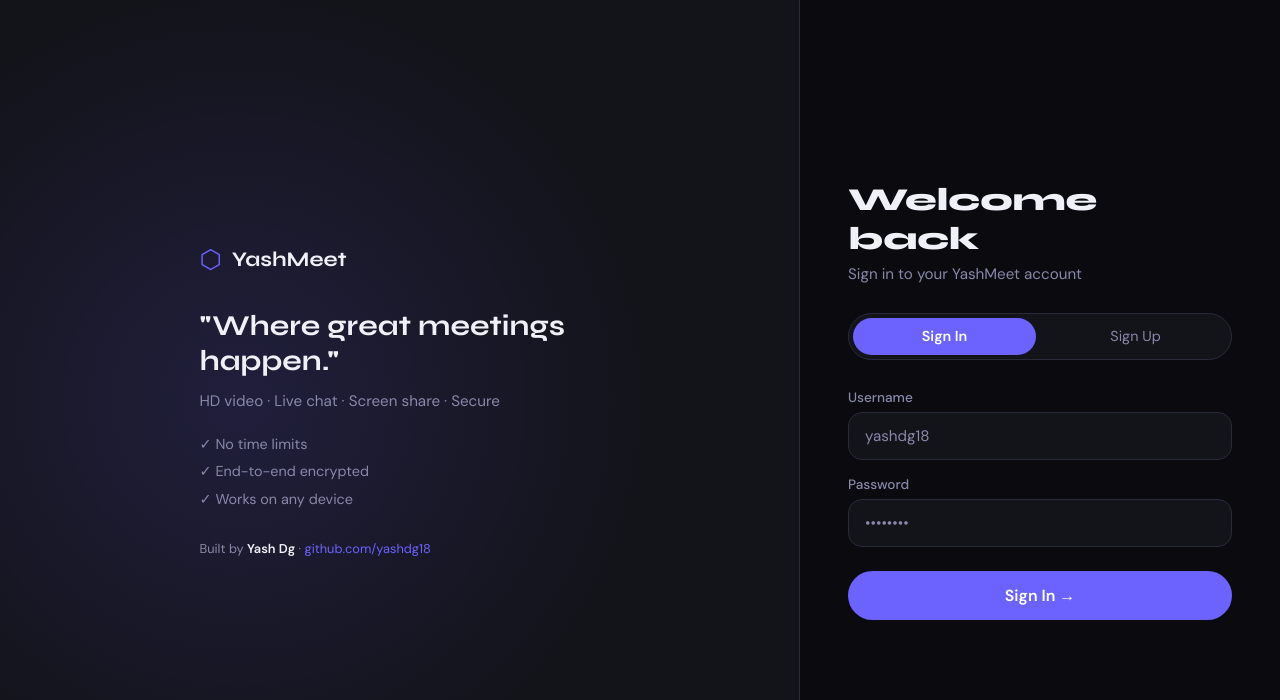
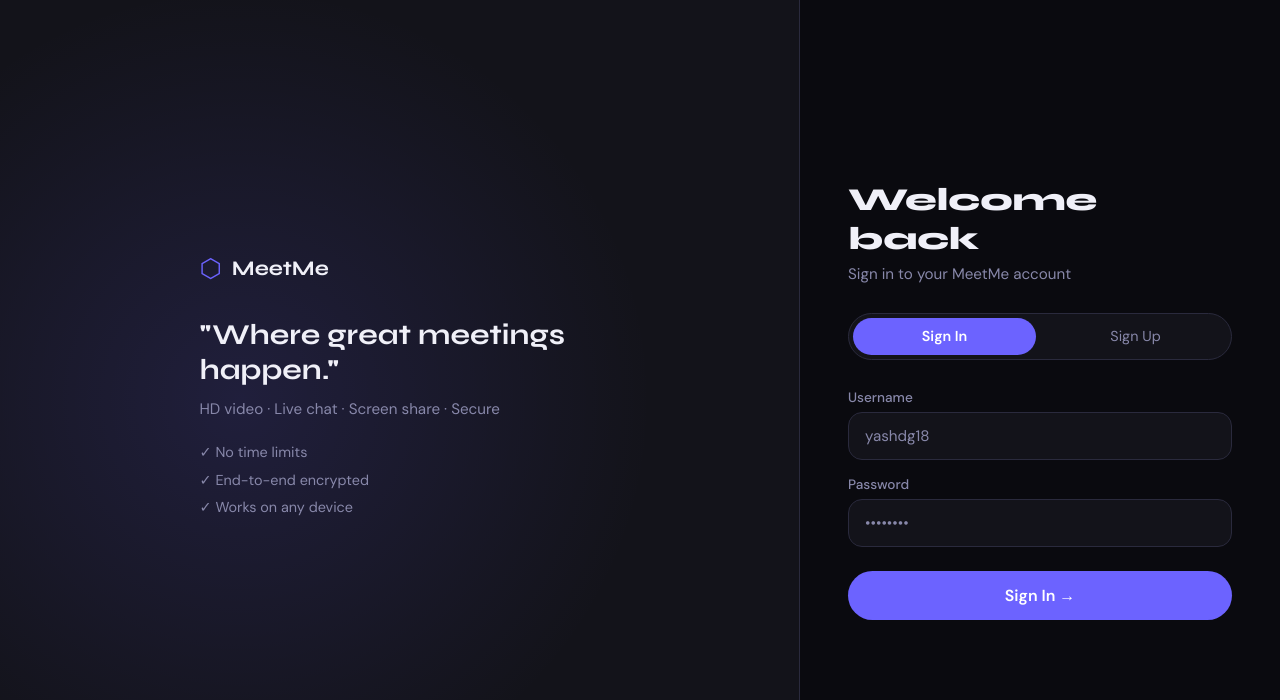
Before and after one commit to yashdg18/Video_Call, a React (Create React App) app in the folder frontend/: page /auth in a window 1280 px wide. Shown: the top 700 px of the page. Built offline with nearby package versions, Linux system fonts and the light colour scheme.

Commit message:
chnage name

```diff
--- a/frontend/public/index.html
+++ b/frontend/public/index.html
@@ -24,7 +24,7 @@
       work correctly both with client-side routing and a non-root public URL.
       Learn how to configure a non-root public URL by running `npm run build`.
     -->
-    <title>YashMeet - Video Calling by Yash Dg</title>
+    <title>MeetMe - Video Calling by Yash Dg</title>
   </head>
   <body>
     <noscript>You need to enable JavaScript to run this app.</noscript>
--- a/frontend/src/pages/VideoMeet.jsx
+++ b/frontend/src/pages/VideoMeet.jsx
@@ -300,7 +300,7 @@ export default function VideoMeetComponent() {
         <div className="lobby-card">
           <div className="nav-logo" style={{justifyContent:'center', marginBottom:'1.5rem'}}>
             <span className="logo-icon">⬡</span>
-            <span className="logo-text">YashMeet</span>
+            <span className="logo-text">MeetMe</span>
           </div>
           <h2 className="lobby-title">Join Meeting</h2>
           <p className="lobby-sub">Enter your name to join this video call</p>
@@ -329,7 +329,7 @@ export default function VideoMeetComponent() {
       <div className="meet-topbar">
         <div className="nav-logo">
           <span className="logo-icon">⬡</span>
-          <span className="logo-text">YashMeet</span>
+          <span className="logo-text">MeetMe</span>
         </div>
         <div className="meet-topbar-center">
           <div className="meet-timer">⏱ {formatTimer(elapsedSeconds)}</div>
--- a/frontend/src/pages/authentication.jsx
+++ b/frontend/src/pages/authentication.jsx
@@ -42,7 +42,7 @@ export default function Authentication() {
         <div className="auth-left-content">
           <div className="nav-logo" style={{marginBottom:'2rem'}}>
             <span className="logo-icon">⬡</span>
-            <span className="logo-text">YashMeet</span>
+            <span className="logo-text">MeetMe</span>
           </div>
           <h2 className="auth-tagline">"Where great meetings happen."</h2>
           <p className="auth-sub">HD video · Live chat · Screen share · Secure</p>
@@ -51,14 +51,14 @@ export default function Authentication() {
             <div className="auth-feat">✓ End-to-end encrypted</div>
             <div className="auth-feat">✓ Works on any device</div>
           </div>
-          <div className="auth-credit">Built by <strong>Yash Dg</strong> · <a href="https://github.com/yashdg18" target="_blank" rel="noreferrer">github.com/yashdg18</a></div>
+          {/* <div className="auth-credit">Built by <strong>Yash Dg</strong> · <a href="https://github.com/yashdg18" target="_blank" rel="noreferrer">github.com/yashdg18</a></div> */}
         </div>
       </div>
 
       <div className="auth-right">
         <div className="auth-card">
           <h2 className="auth-title">{formState === 0 ? 'Welcome back' : 'Create account'}</h2>
-          <p className="auth-desc">{formState === 0 ? 'Sign in to your YashMeet account' : 'Join YashMeet today — it\'s free'}</p>
+          <p className="auth-desc">{formState === 0 ? 'Sign in to your MeetMe account' : 'Join MeetMe today — it\'s free'}</p>
 
           <div className="auth-tabs">
             <button className={`auth-tab ${formState === 0 ? 'active' : ''}`} onClick={() => setFormState(0)}>Sign In</button>
--- a/frontend/src/pages/history.jsx
+++ b/frontend/src/pages/history.jsx
@@ -35,7 +35,7 @@ export default function History() {
       <nav className="home-nav">
         <div className="nav-logo">
           <span className="logo-icon">⬡</span>
-          <span className="logo-text">YashMeet</span>
+          <span className="logo-text">MeetMe</span>
         </div>
         <button className="home-nav-btn outline" onClick={() => navigate('/home')}>← Back to Home</button>
       </nav>
--- a/frontend/src/pages/home.jsx
+++ b/frontend/src/pages/home.jsx
@@ -25,7 +25,7 @@ function HomeComponent() {
       <nav className="home-nav">
         <div className="nav-logo">
           <span className="logo-icon">⬡</span>
-          <span className="logo-text">YashMeet</span>
+          <span className="logo-text">MeetMe</span>
         </div>
         <div className="home-nav-right">
           <button className="home-nav-btn outline" onClick={() => navigate('/history')}>📋 History</button>
--- a/frontend/src/pages/landing.jsx
+++ b/frontend/src/pages/landing.jsx
@@ -14,7 +14,7 @@ export default function LandingPage() {
       <nav className="landing-nav">
         <div className="nav-logo">
           <span className="logo-icon">⬡</span>
-          <span className="logo-text">YashMeet</span>
+          <span className="logo-text">MeetMe</span>
         </div>
         <div className="navlist">
           <span className="nav-link" onClick={() => router('/aljk23')}>Join as Guest</span>
@@ -49,7 +49,7 @@ export default function LandingPage() {
 
         <div className="hero-right">
           <div className="hero-card">
-            <img src="/mobile.png" alt="YashMeet App" className="hero-img" />
+            <img src="/mobile.png" alt="MeetMe App" className="hero-img" />
             <div className="floating-badge badge1">🔒 Encrypted</div>
             <div className="floating-badge badge2">⚡ Ultra-low latency</div>
           </div>
@@ -57,7 +57,7 @@ export default function LandingPage() {
       </div>
 
       <div className="landing-footer">
-        <p>© 2024 YashMeet · Built by <strong>Yash Dg</strong> · <a href="https://github.com/yashdg18" target="_blank" rel="noreferrer">github.com/yashdg18</a></p>
+        <p>© 2024 MeetMe · Built by <strong>Yash Dg</strong> · <a href="https://github.com/yashdg18" target="_blank" rel="noreferrer">github.com/yashdg18</a></p>
       </div>
     </div>
   )
```
Also changed, not shown: 1 other file (tests, documents, lock files or other folders).
